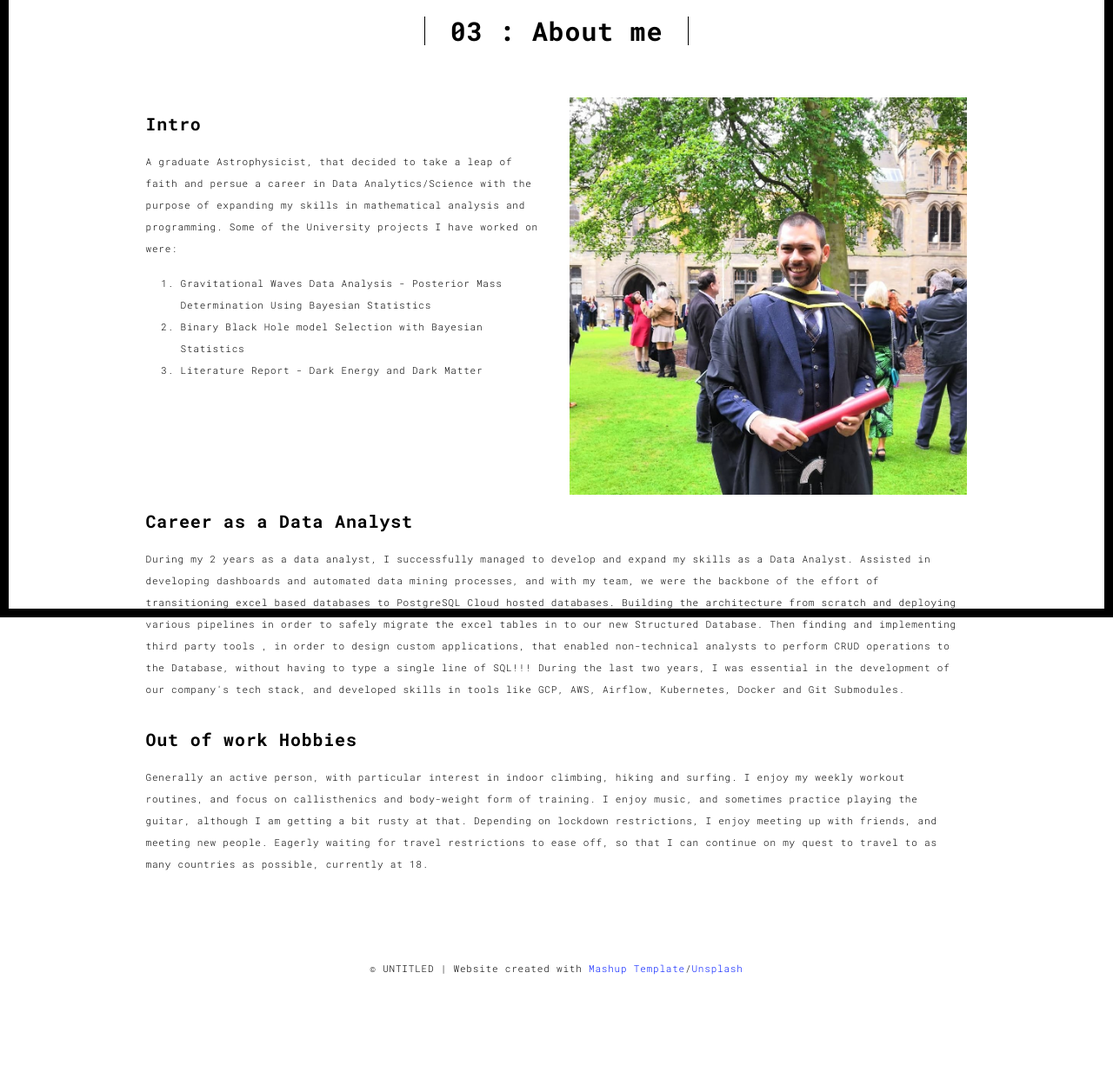
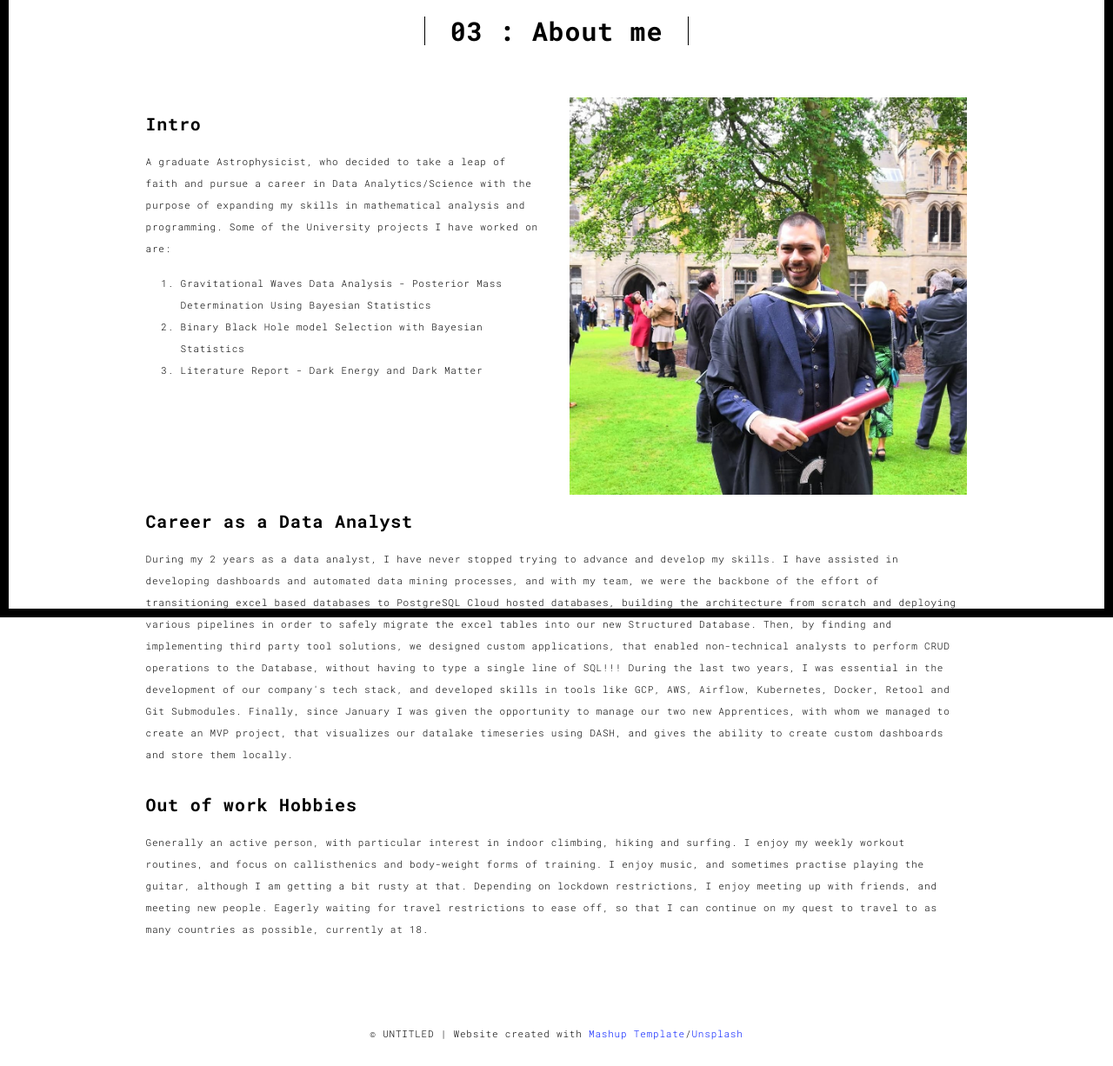
Before and after one commit to constantinos-spanachis/my_portfolio, a Flask app: page /about.html in a window 1280 px wide. Shown: the part 90-1316 px from the top of the page at 87% size. Before the commit the page ends 1211 px from the top, so only its background shows below. Run offline with Flask 2, Linux system fonts and the light colour scheme; some libraries are stand-ins or nearby versions.

Commit message:
Fixed about me extension

```diff
--- a/portfolio_server/templates/about.html
+++ b/portfolio_server/templates/about.html
@@ -66,9 +66,9 @@
                 <div class="col-xs-12 col-md-6">
                   <h3>Intro</h3>
                   <p>
-                    A graduate Astrophysicist, that decided to take a leap of faith and persue a career in Data Analytics/Science
+                    A graduate Astrophysicist, who decided to take a leap of faith and pursue a career in Data Analytics/Science
                     with the purpose of expanding my skills in mathematical analysis and programming.
-                    Some of the University projects I have worked on were:
+                    Some of the University projects I have worked on are:
                     <ol>
                       <li>Gravitational Waves Data Analysis - Posterior Mass Determination Using Bayesian Statistics</li>
                       <li>Binary Black Hole model Selection with Bayesian Statistics</li>
@@ -82,26 +82,26 @@
                 </div>
                 <div class="col-xs-12 col-l-6">
                   <h3>Career as a Data Analyst</h3>
-                  <p> During my 2 years as a data analyst, I successfully managed to develop and expand my skills as a
-                    Data Analyst.
-                    Assisted in developing dashboards and automated data mining processes, and with my team,
+                  <p> During my 2 years as a data analyst, I have never stopped trying to advance and develop my skills.
+                    I have assisted in developing dashboards and automated data mining processes, and with my team,
                     we were the backbone of the effort of transitioning excel based databases to PostgreSQL
-                    Cloud hosted databases.
-                    Building the architecture from scratch and deploying various pipelines
-                    in order to safely migrate the excel tables in to our new Structured Database.
-                    Then finding and implementing third party tools
-                    , in order to design custom applications, that enabled non-technical analysts to perform CRUD
-                    operations to the Database, without having to type a single line of SQL!!!
-                    During the last two years, I was essential in the development of our company's tech
-                    stack, and developed skills in tools like GCP, AWS, Airflow, Kubernetes, Docker and Git Submodules.
+                    Cloud hosted databases, building the architecture from scratch and deploying various pipelines
+                    in order to safely migrate the excel tables into our new Structured Database.
+                    Then, by finding and implementing third party tool solutions, we designed custom applications,
+                    that enabled non-technical analysts to perform CRUD operations to the Database, without having to
+                    type a single line of SQL!!! During the last two years, I was essential in the development of our company's tech
+                    stack, and developed skills in tools like GCP, AWS, Airflow, Kubernetes, Docker, Retool and Git Submodules.
+                    Finally, since January I was given the opportunity to manage our two new Apprentices, with whom we
+                    managed to create an MVP project, that visualizes our datalake timeseries using DASH, and gives the
+                    ability to create custom dashboards and store them locally.
                   </p>
                 </div>
                 <div class="col-xs-12 col-l-6">
                   <h3>Out of work Hobbies</h3>
                   <p>
                     Generally an active person, with particular interest in indoor climbing, hiking and surfing. I enjoy my weekly
-                    workout routines, and focus on callisthenics and body-weight form of training. I enjoy music, and sometimes
-                    practice playing the guitar, although I am getting a bit rusty at that. Depending on lockdown restrictions,
+                    workout routines, and focus on callisthenics and body-weight forms of training. I enjoy music, and sometimes
+                    practise playing the guitar, although I am getting a bit rusty at that. Depending on lockdown restrictions,
                     I enjoy meeting up with friends, and meeting new people. Eagerly waiting for travel restrictions to ease off,
                     so that I can continue on my quest to travel to as many countries as possible, currently at 18.
                   </p>
```
